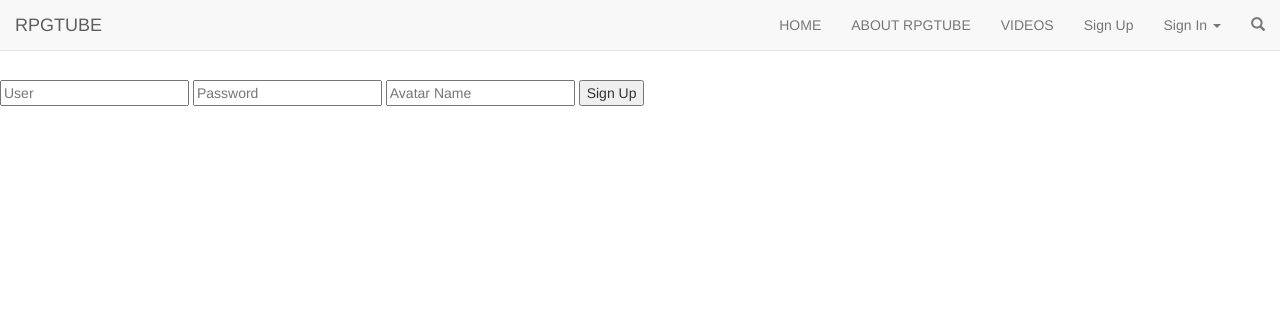
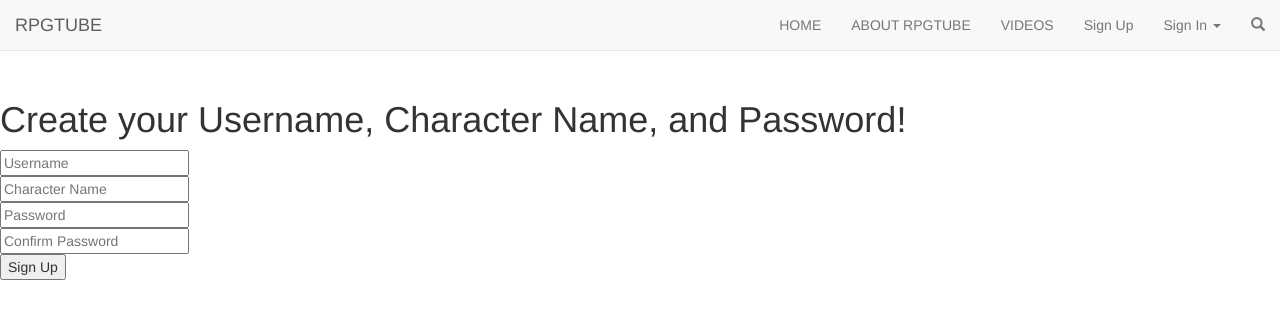
Before and after one commit to CrankyKong/cs313-php, a PHP site: page /rpgtube/signup.php in a window 1280 px wide. Shown: the top 319 px of the page. Run offline with PHP 8.4, Linux system fonts and the light colour scheme.

```diff
--- a/rpgtube/addUser.php
+++ b/rpgtube/addUser.php
@@ -6,6 +6,7 @@ $db = connectToDb();
 $user = htmlspecialchars($_POST['user']);
 $userN = htmlspecialchars($_POST['user']);
 $password = htmlspecialchars($_POST['password']);
+$password = password_hash($password, PASSWORD_DEFAULT);
 $avatar = htmlspecialchars($_POST['avatar']);
 
 $query = 'INSERT INTO user(username, password) VALUES (:user, :password)';
--- a/rpgtube/navbar.php
+++ b/rpgtube/navbar.php
@@ -2,7 +2,7 @@
 session_start();
 
 if(!isset($_SESSION['user_id'])) {
-$_SESSION["user_id"] = 42;
+$_SESSION["user_id"] = 0;
 }
 
 
@@ -26,7 +26,7 @@ echo '<nav class="navbar navbar-default navbar-fixed-top">
 
 
 		//Profile for session
-		if($_SESSION['user_id'] != 42){
+		if($_SESSION['user_id'] != 0){
 		echo '<li class="dropdown">
           <a class="dropdown-toggle" data-toggle="dropdown" href="#">Profile
           <span class="caret"></span></a>
--- a/rpgtube/signup.php
+++ b/rpgtube/signup.php
@@ -1,15 +1,31 @@
-
-
-
 <!DOCTYPE html>
 <html lang="en">
 <head>
-  <title>Profile</title>
-  <meta charset="utf-8">
-  <meta name="viewport" content="width=device-width, initial-scale=1">
-  <link rel="stylesheet" href="http://maxcdn.bootstrapcdn.com/bootstrap/3.3.6/css/bootstrap.min.css">
-  <script src="https://ajax.googleapis.com/ajax/libs/jquery/1.12.2/jquery.min.js"></script>
-  <script src="http://maxcdn.bootstrapcdn.com/bootstrap/3.3.6/js/bootstrap.min.js"></script>
+    <meta charset="utf-8" lang="en" />
+    <title>RPGTube Sign-up</title>
+	<meta name="viewport" content="width=device-width, initial-scale=1">
+	<link rel="stylesheet" href="http://maxcdn.bootstrapcdn.com/bootstrap/3.3.6/css/bootstrap.min.css">
+	<script src="https://ajax.googleapis.com/ajax/libs/jquery/1.12.0/jquery.min.js"></script>
+	<script src="http://maxcdn.bootstrapcdn.com/bootstrap/3.3.6/js/bootstrap.min.js"></script>
+	<link rel="stylesheet" type="text/css" href="/style.css">
+    <link href='https://fonts.googleapis.com/css?family=Quicksand' rel='stylesheet' type='text/css'>
+    <script type="text/javascript">
+        window.onload = function() {
+            document.getElementById("password").onchange = validatePassword;
+            document.getElementById("pass-confirm").onchange = validatePassword;
+        }
+        function validatePassword() {
+            var firstPass = document.getElementById('password');
+            var secondPass = document.getElementById('pass-confirm');
+            if (secondPass.value !== firstPass.value) {
+                secondPass.setCustomValidity("Passwords Don't Match");
+                return false;
+            } else {
+                secondPass.setCustomValidity("");
+                return true;
+            }
+        }
+    </script>
 </head>
 <body>
 <?php
@@ -20,22 +36,23 @@
 <br />
 <br />
 <br />
-<form action="addUser.php" method="POST">
-			<input type="text" name="user" placeholder="User"></input>
-			<input id="user_password" type="text" type="password" name="password" placeholder="Password"></input>
-			<input type="text" name="avatar" placeholder="Avatar Name"></input>
-			<input type="submit" value="Sign Up"></input>
+<body>
+    <div class="app-wrapper form-screen" id="sign-up">
+        <h1>Create your Username, Character Name, and Password!</h1>
+        <div>
+            <form id="signup-form" onsubmit="return validatePassword()" action="addUser.php" method="post">
+                <input type="text" id="name" name="user" placeholder="Username" onfocus="this.placeholder = ''" onblur="this.placeholder = 'Username'" required>
+                <br>
+                <input type="text" id="email" name="avatar" placeholder="Character Name" onfocus="this.placeholder = ''" onblur="this.placeholder = 'Character Name'" required>
+                <br>
+                <input type="password" id="password" name="password" placeholder="Password" onfocus="this.placeholder = ''" onblur="this.placeholder = 'Password'" required>
+                <br>
+                <input type="password" id="pass-confirm" placeholder="Confirm Password" onfocus="this.placeholder = ''" onblur="this.placeholder = 'Confirm Password'" required>
+                <br>
+                <button class="login-button" type="submit" name="button">Sign Up</button>
+            </form>
+        </div>
+    </div>
+</body>
 
-		</form>
-
-
-
-
-
-
-
-
-
-
-</body>
 </html>
```
Also changed, not shown: rpgtube/signin.php (+8 -0 lines).
